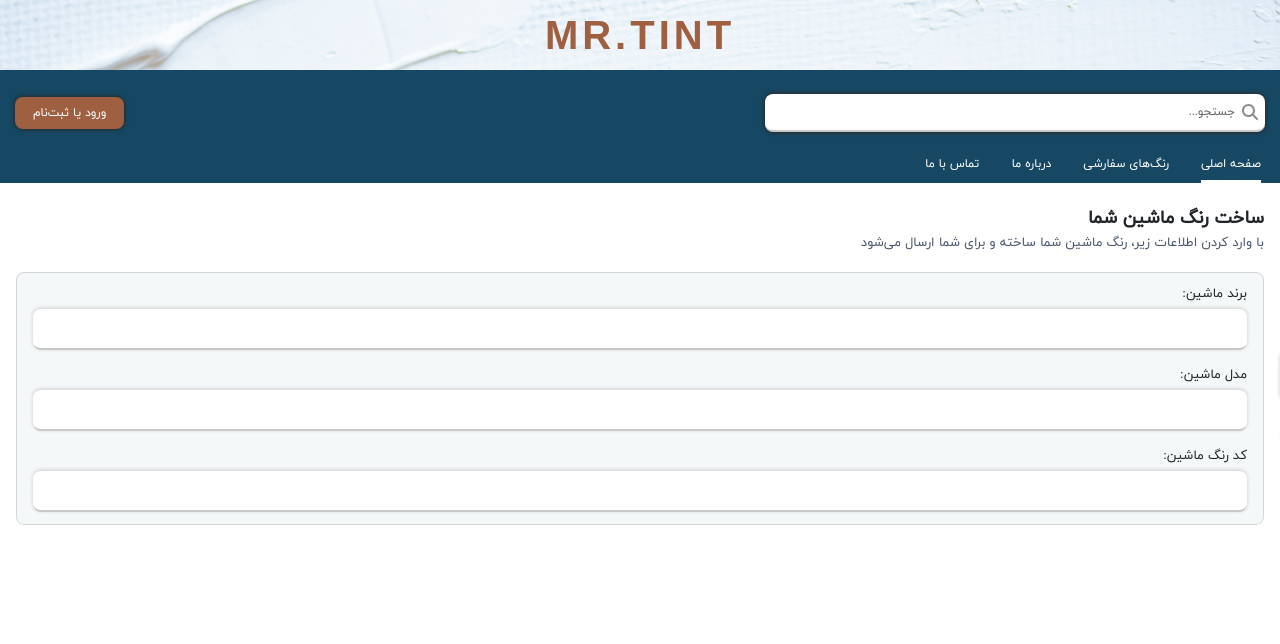
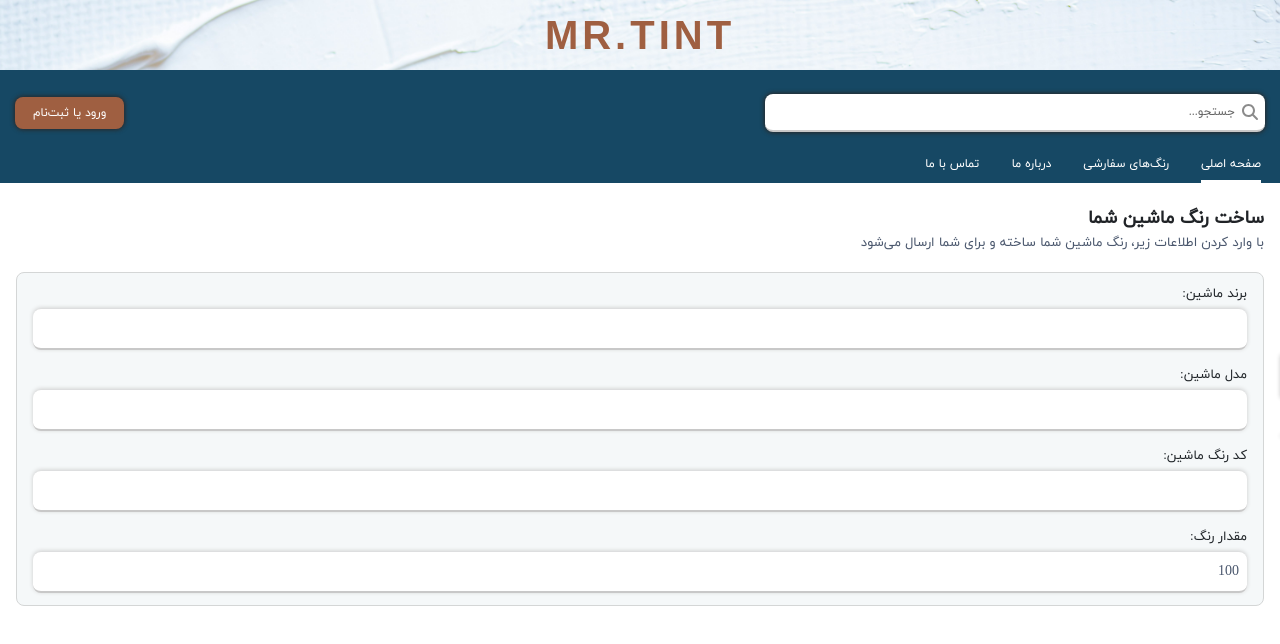
Before and after one commit to rohamsharifi/MrTint, a React (Create React App) app in the folder client/: page /categories/carpaint in a window 1280 px wide. Shown: the top 644 px of the page. Built offline with nearby package versions, Linux system fonts and the light colour scheme; no server answers.

Commit message:
create amount input

```diff
--- a/client/src/Components/Commons/Categories/CarPaint/carSpecifications.css
+++ b/client/src/Components/Commons/Categories/CarPaint/carSpecifications.css
@@ -27,21 +27,14 @@
     color: rgb(32, 37, 41);
 }
 
-.car-type-label {
+.car-type-label, .color-code-label, .color-amount-label{
     font-size: 1.3rem;
     color: rgb(32, 37, 41);
     margin-top: 16px;
     display: inline-block;
 }
 
-.color-code-label {
-    font-size: 1.3rem;
-    color: rgb(32, 37, 41);
-    margin-top: 16px;
-    display: inline-block;
-}
-
-.car-brand-input, .color-code-input, .car-type-input {
+.car-brand-input, .color-code-input, .car-type-input, .color-amount-input {
     display: block;
     width: 100%;
     margin-top: 6px;
@@ -51,12 +44,7 @@
     box-shadow: 0 -1px 4px rgb(204, 204, 204);
 }
 
-.car-brand-input:focus {
-    border-bottom: 2px solid var(--link-color)!important;
-    caret-color: var(--link-color);
-}
-
-.car-type-input:focus {
+.car-brand-input:focus, .car-type-input:focus, .color-code-input:focus, .color-amount-input:focus {
     border-bottom: 2px solid var(--link-color)!important;
     caret-color: var(--link-color);
 }
--- a/client/src/Components/Commons/Categories/CarPaint/carSpecifications.jsx
+++ b/client/src/Components/Commons/Categories/CarPaint/carSpecifications.jsx
@@ -28,6 +28,7 @@
     120, 121, 122,
   ]);
   let [isTypeEmpty, setIsTypeEmpty] = useState(false);
+  let [amountInputValue, setAmountInputValue] = useState(100);
 
   useEffect(() => {
     axios
@@ -371,6 +372,15 @@
           کد رنگ ماشین:
         </label>
         <input type="text" className="color-code-input" spellCheck="false" />
+        <label htmlFor="" className="color-amount-label">
+          مقدار رنگ:
+        </label>
+        <input
+          type="number"
+          className="color-amount-input"
+          spellCheck="false"
+          value={amountInputValue}
+        />
       </form>
     </section>
   );
--- a/client/src/index.css
+++ b/client/src/index.css
@@ -56,6 +56,17 @@
     text-decoration: none;
     font-family: digikalaRegular;
     color: var(--text-color);
+}
+
+input::-webkit-outer-spin-button,
+input::-webkit-inner-spin-button {
+  -webkit-appearance: none;
+  margin: 0;
+}
+
+
+input[type=number] {
+  -moz-appearance: textfield;
 }
 
 input::placeholder {
```
